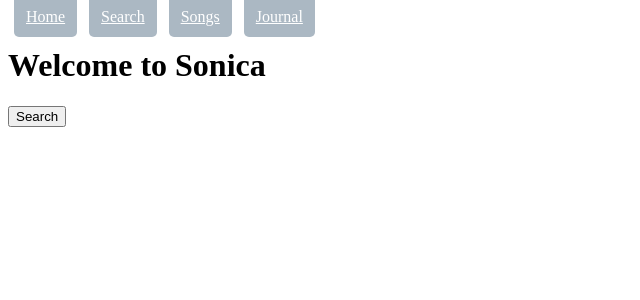
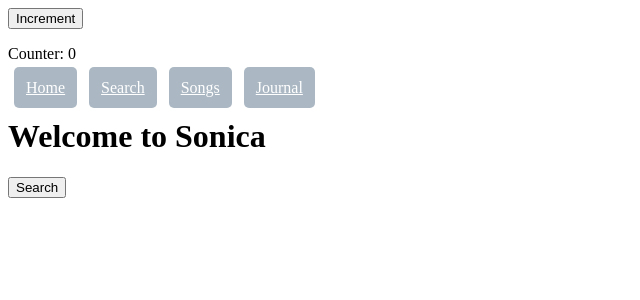
Before and after one commit to stef-codes/sonica-frontend, a React (Create React App) app: page / in a window 1280 px wide. Shown: the top 300 px of the page, without its empty margins (0-640 px from the left). Built offline with nearby package versions, Linux system fonts and the light colour scheme.

Commit message:
assessment cleanup

```diff
--- a/src/App.jsx
+++ b/src/App.jsx
@@ -10,9 +10,21 @@ import Journal from './containers/Journal';
 
 
 class App extends React.Component {
+  state = {
+    count: 0
+  }
+
+  theClicker () {
+    this.setState(prevState => {
+      return {count: (prevState.count + 1) * 4}
+    })
+  }
+
   render() {
     return (
     <div>
+      <button onClick={this.theClicker}>Increment</button>
+      <p>Counter: {this.state.count}  </p>
       <Router>
         <NavBar/>
         <Route exact path={"/"} component={HomePage} />
@@ -27,4 +39,5 @@ class App extends React.Component {
   }
 }
 
+
 export default App;
```
